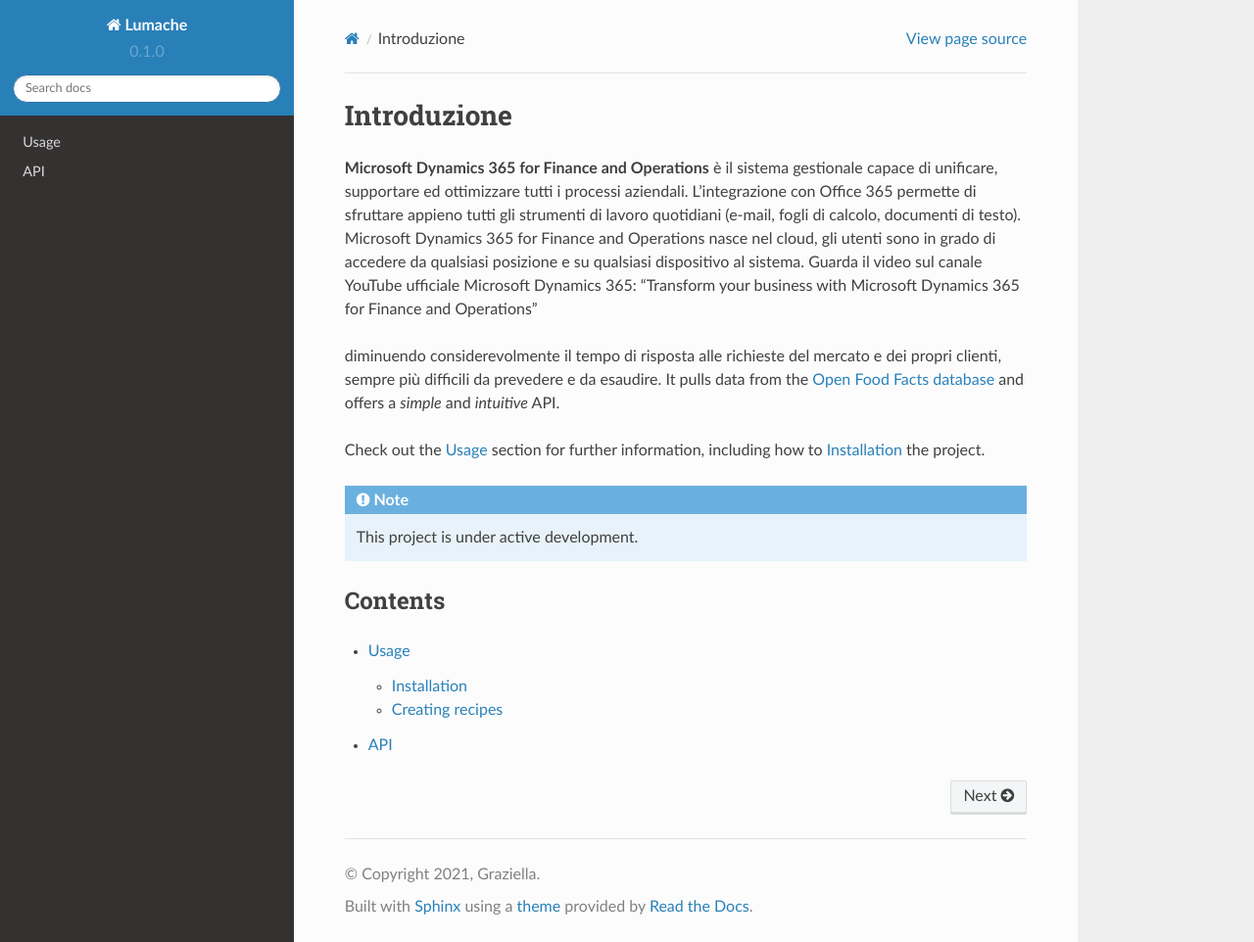
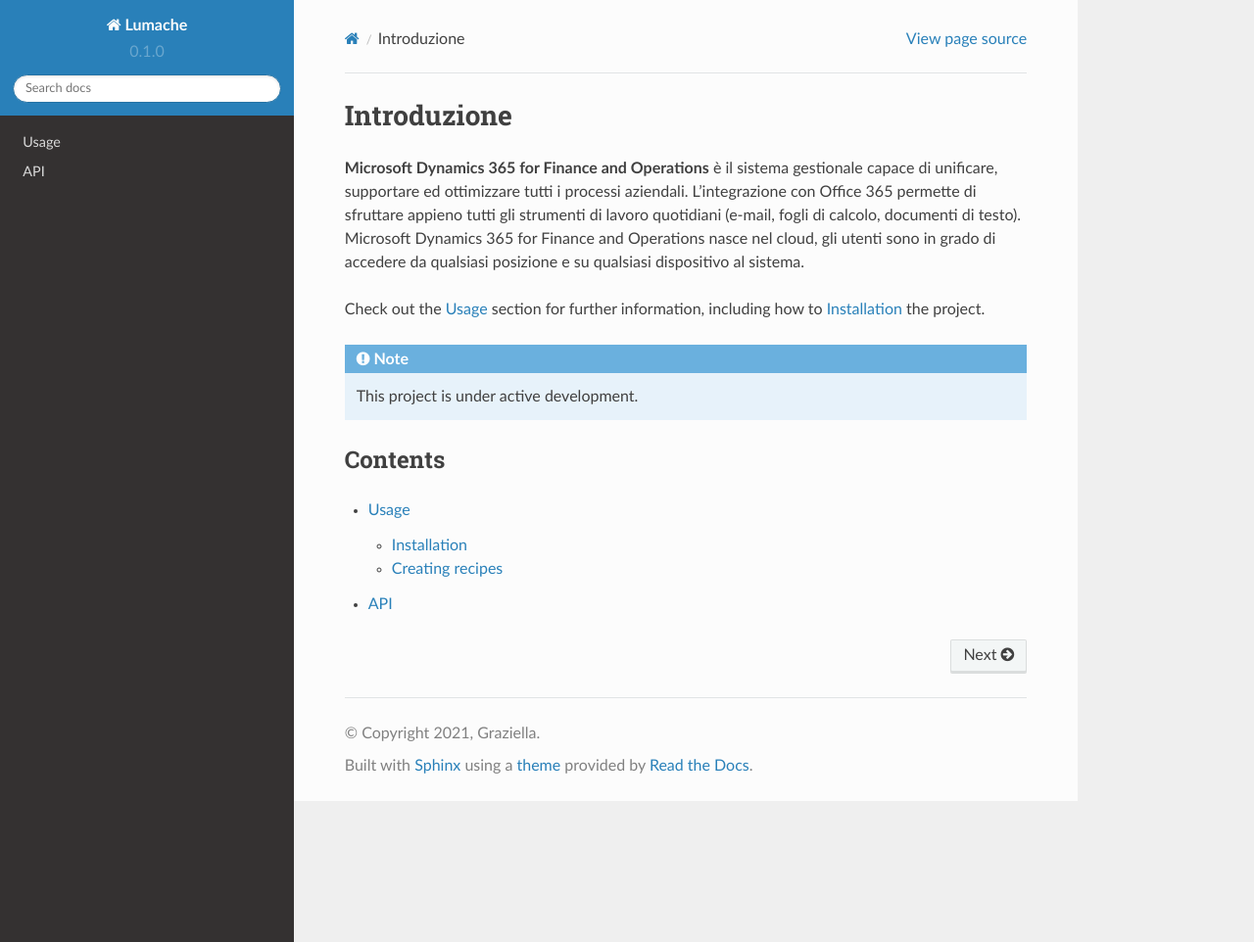
Before and after one commit to andreagavazzi/Dynamics365FO, a Sphinx documentation site: the page built from docs/source/index.rst, in a window 1280 px wide and 962 px high. Shown: the whole window at 98% size. Built offline with Sphinx 7.4.7 and the Read the Docs theme 2.0.0, drawn with Linux system fonts in a browser that asks for light colours.

Commit message:
Update index.rst

```diff
--- a/docs/source/index.rst
+++ b/docs/source/index.rst
@@ -3,12 +3,7 @@
 
 **Microsoft Dynamics 365 for Finance and Operations** è il sistema gestionale capace di unificare, supportare ed ottimizzare tutti i processi aziendali.
 L’integrazione con Office 365 permette di sfruttare appieno tutti gli strumenti di lavoro quotidiani (e-mail, fogli di calcolo, documenti di testo). Microsoft Dynamics 365 for Finance and Operations nasce nel cloud, gli utenti sono in grado di accedere da qualsiasi posizione e su qualsiasi dispositivo al sistema.
-Guarda il video sul canale YouTube ufficiale Microsoft Dynamics 365: “Transform your business with Microsoft Dynamics 365 for Finance and Operations”
 
-
-diminuendo considerevolmente il tempo di risposta alle richieste del mercato e dei propri clienti, sempre più difficili da prevedere e da esaudire.
-It pulls data from the `Open Food Facts database <https://world.openfoodfacts.org/>`_
-and offers a *simple* and *intuitive* API.
 
 Check out the :doc:`usage` section for further information, including
 how to :ref:`installation` the project.
```
